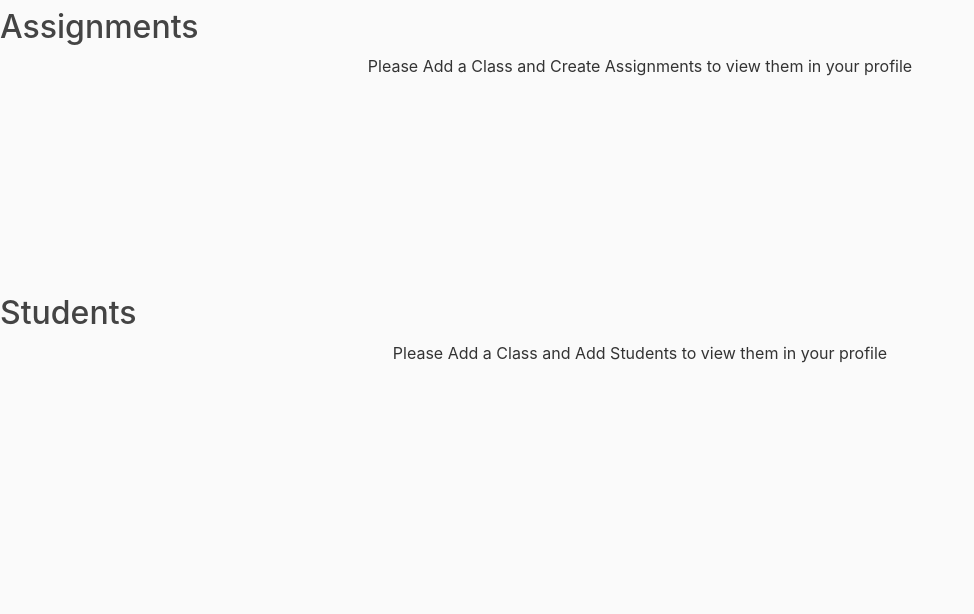
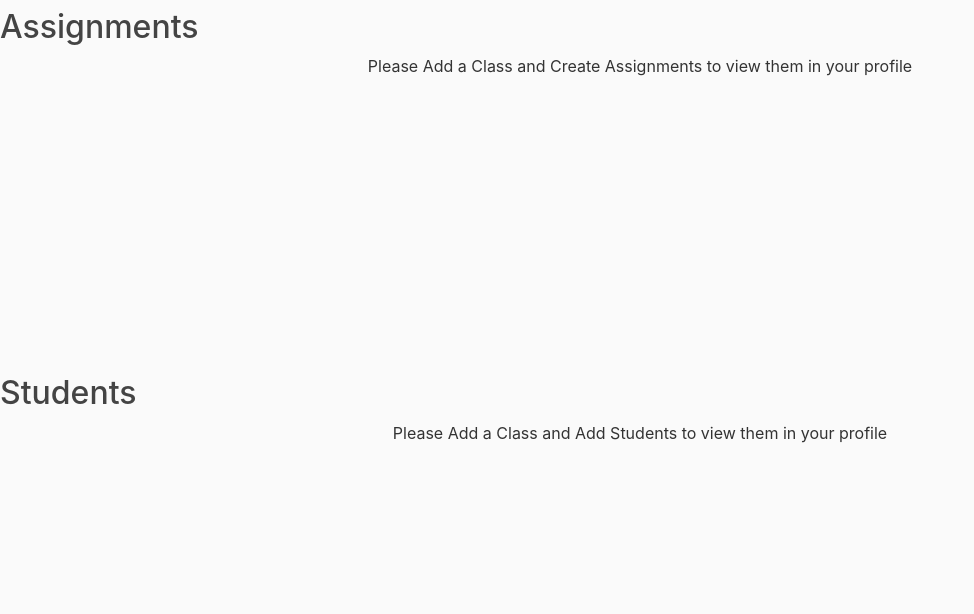
Before and after one commit to GatorIncubator/gatorgrouper, a Django app: page /profile/ in a window 1280 px wide. Shown: the part 194-808 px from the top of the page, without its empty margins (0-974 px from the left). Before the commit the page ends 557 px from the top, so only its background shows below. Run offline with Django 3.2, Linux system fonts and the light colour scheme; the visitor is signed in with stand-in values (Sample User, id 1); data that the repository does not hold is empty; some libraries are stand-ins or nearby versions.

Commit message:
Changed discription from 15em-20em in class container Co-authored-by: Alex Korzeniwsky <korzeniwskya@allegheny.edu>

```diff
--- a/gatorgrouper/static/gatorgrouper/css/main.css
+++ b/gatorgrouper/static/gatorgrouper/css/main.css
@@ -174,7 +174,7 @@ a.article-title:hover {
   align-items: flex-start;
   background-color: #fafafa;
   flex-wrap: wrap;
-  min-height: 15em
+  min-height: 20em
 
 }
 
```
